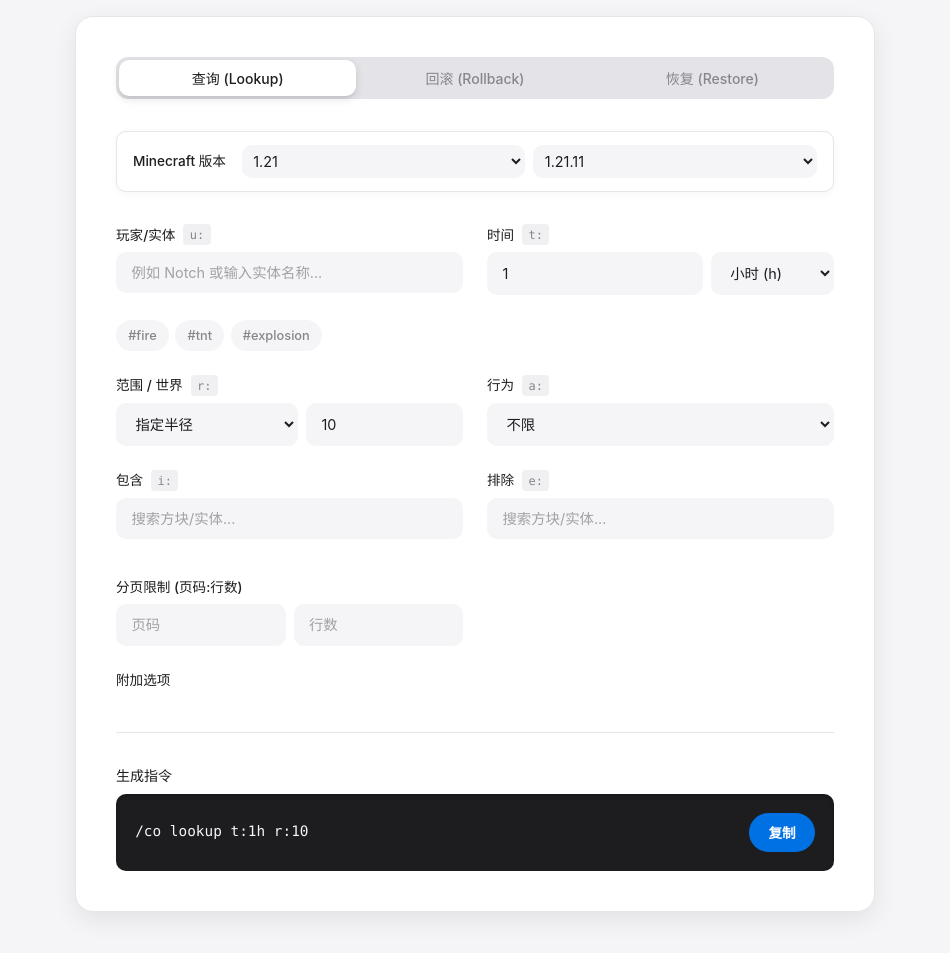
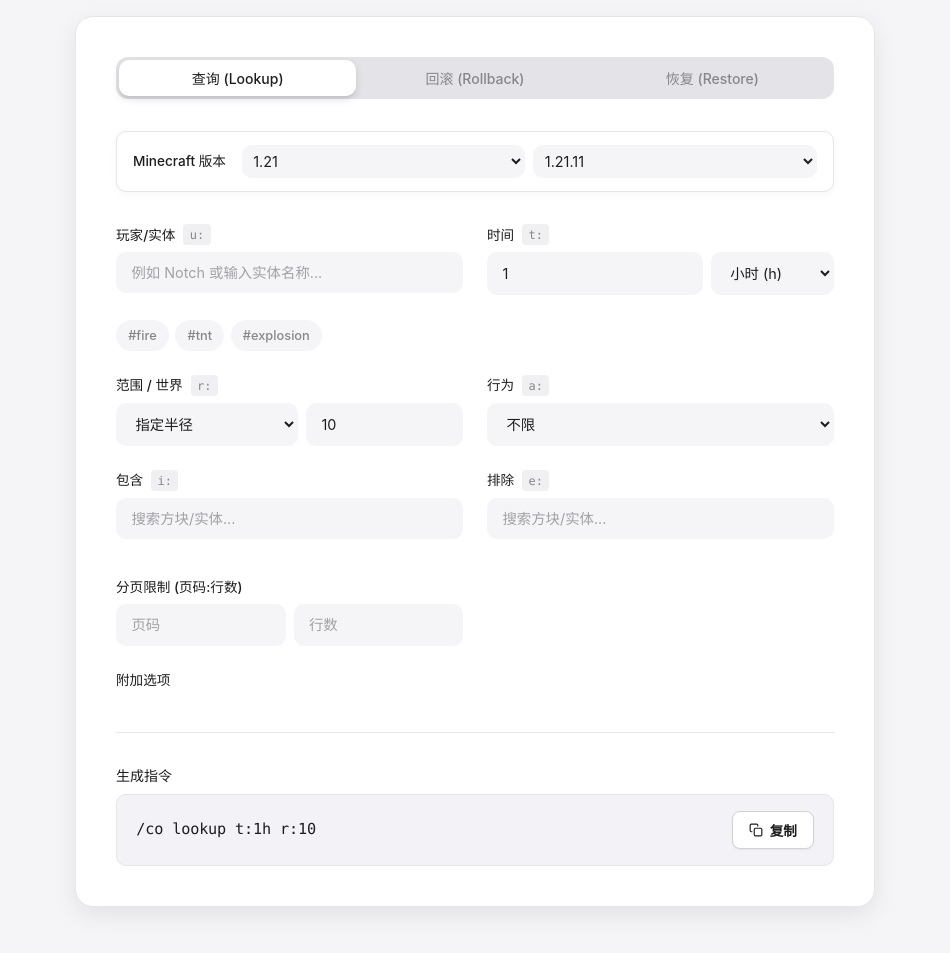
Before and after one commit to bentianjia/coreprotect_command_auto, an Electron app: page CoreProtectGenerator.html in a window 950 px wide. Shown: the part 133-1086 px from the top of the page. Drawn offline with Linux system fonts and the light colour scheme.

Commit message:
style: 重构代码复制框UI，去除暗色AI风格，采用浅色系和微交互设计

```diff
--- a/CoreProtectGenerator.html
+++ b/CoreProtectGenerator.html
@@ -560,44 +560,54 @@
         }
 
         .command-box {
-            background: #1d1d1f;
+            background: #f2f2f7;
+            border: 1px solid #e5e5ea;
             border-radius: var(--radius-md);
-            padding: 1.2rem;
+            padding: 1rem 1.2rem;
             display: flex;
             justify-content: space-between;
             align-items: center;
-            box-shadow: inset 0 2px 4px rgba(0,0,0,0.2);
+            box-shadow: none;
+            transition: all 0.3s ease;
         }
 
         .command-text {
             font-family: 'SF Mono', 'Menlo', monospace;
-            font-size: 0.9rem;
-            color: #f5f5f7;
+            font-size: 0.95rem;
+            color: #1d1d1f;
+            font-weight: 500;
             word-break: break-all;
             margin-right: 1rem;
             flex: 1;
+            letter-spacing: -0.01em;
         }
 
         .copy-btn {
-            background: var(--accent);
-            border: none;
-            color: white;
-            padding: 0.6rem 1.2rem;
-            border-radius: 20px;
+            background: #ffffff;
+            border: 1px solid #d1d1d6;
+            color: #1d1d1f;
+            padding: 0.5rem 1rem;
+            border-radius: 8px;
             cursor: pointer;
             font-size: 0.85rem;
             font-weight: 600;
-            transition: var(--transition);
+            transition: all 0.2s ease;
+            box-shadow: 0 1px 2px rgba(0,0,0,0.05);
+            display: flex;
+            align-items: center;
+            gap: 0.4rem;
         }
 
         .copy-btn:hover {
-            background: var(--accent-hover);
-            transform: scale(1.05);
-            box-shadow: 0 4px 12px rgba(0, 113, 227, 0.3);
+            background: #f5f5f7;
+            transform: translateY(-1px);
+            box-shadow: 0 2px 5px rgba(0,0,0,0.08);
         }
 
         .copy-btn:active {
-            transform: scale(0.95);
+            transform: translateY(0);
+            background: #e5e5ea;
+            box-shadow: none;
         }
 
         /* Toast */
@@ -784,7 +794,10 @@
                 <label style="display:block; margin-bottom:0.5rem; font-weight:500; font-size:0.875rem;" data-i18n="generated_cmd">生成指令</label>
                 <div class="command-box">
                     <div class="command-text" id="commandOutput">/co lookup</div>
-                    <button class="copy-btn" id="copyBtn"><span data-i18n="copy">复制</span></button>
+                    <button class="copy-btn" id="copyBtn">
+                        <svg width="14" height="14" viewBox="0 0 24 24" fill="none" stroke="currentColor" stroke-width="2" stroke-linecap="round" stroke-linejoin="round"><rect x="9" y="9" width="13" height="13" rx="2" ry="2"></rect><path d="M5 15H4a2 2 0 0 1-2-2V4a2 2 0 0 1 2-2h9a2 2 0 0 1 2 2v1"></path></svg>
+                        <span data-i18n="copy">复制</span>
+                    </button>
                 </div>
             </div>
         </div>
```
